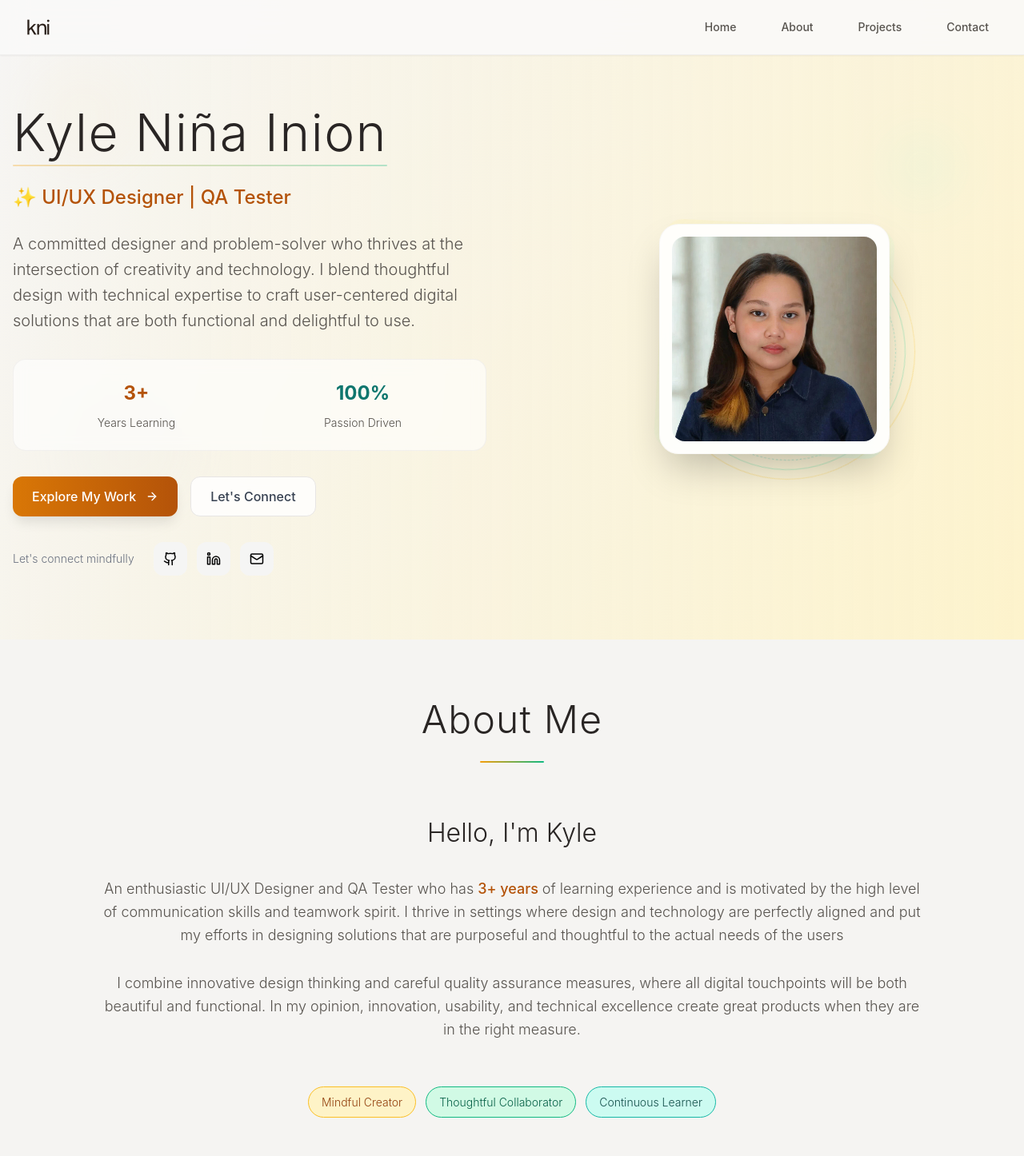
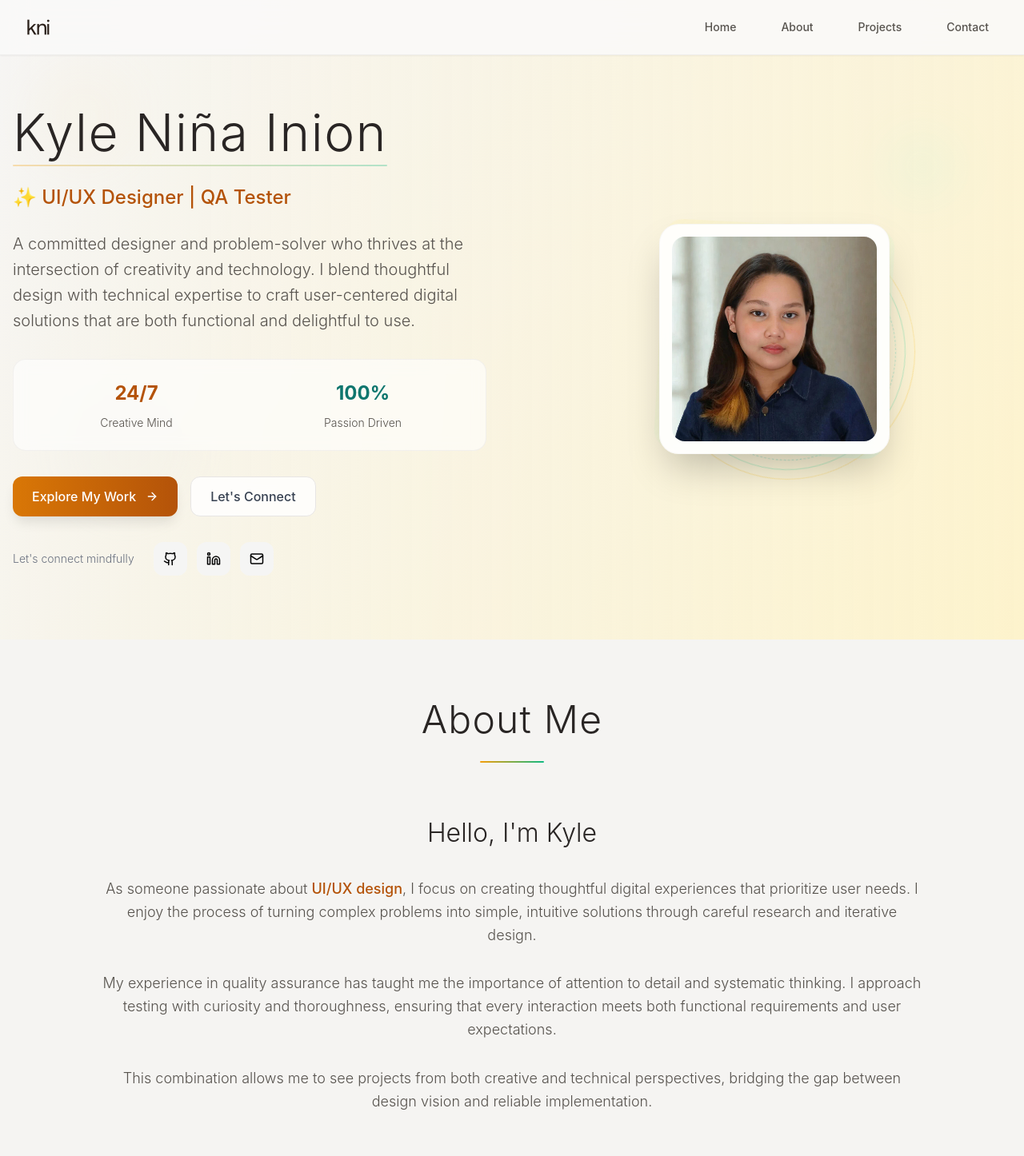
Before and after one commit to istroberiless/Portfolio, a React (Create React App) app: page / in a window 1280 px wide. Shown: the top 1446 px of the page at 80% size. Built offline with nearby package versions, Linux system fonts and the light colour scheme.

Commit message:
modified about me message

```diff
--- a/src/App.js
+++ b/src/App.js
@@ -185,8 +185,8 @@ function App() {
 
               <div className={heroStyles.heroStats}>
                 <div className={heroStyles.heroStatItem}>
-                  <div className={`${heroStyles.heroStatNumber} ${heroStyles.amber}`}>3+</div>
-                  <div className={heroStyles.heroStatLabel}>Years Learning</div>
+                  <div className={`${heroStyles.heroStatNumber} ${heroStyles.amber}`}>24/7</div>
+                  <div className={heroStyles.heroStatLabel}>Creative Mind</div>
                 </div>
                 <div className={heroStyles.heroStatItem}>
                   <div className={`${heroStyles.heroStatNumber} ${heroStyles.teal}`}>100%</div>
@@ -207,7 +207,7 @@ function App() {
               <div className={heroStyles.heroSocial}>
                 <div className={heroStyles.heroSocialText}>Let's connect mindfully</div>
                 <div className={heroStyles.heroSocialLinks}>
-                  <a href="https://github.com/istroberiless" className={`${heroStyles.heroSocialLink} ${heroStyles.github}`}>
+                  <a href="https://github.com/istroberiless" className={`${heroStyles.heroSocialLink} ${heroStyles.github}`} target="_blank" rel="noopener noreferrer">
                     <Github size={18} />
                   </a>
                   <a href="#" className={`${heroStyles.heroSocialLink} ${heroStyles.linkedin}`}>
@@ -252,13 +252,18 @@ function App() {
             <div className={aboutStyles.aboutIntroContent}>
               <h3 className={aboutStyles.aboutGreeting}>Hello, I'm Kyle</h3>
               <p className={aboutStyles.aboutDescription}>
-                An enthusiastic UI/UX Designer and QA Tester who has <span className={aboutStyles.aboutHighlight}>3+ years </span>
-                of learning experience and is motivated by the high level of communication skills and teamwork spirit.
-                I thrive in settings where design and technology are perfectly aligned and put my efforts in designing solutions that are purposeful and thoughtful to the actual needs of the users
+                As someone passionate about <span className={aboutStyles.aboutHighlight}>UI/UX design</span>,
+                I focus on creating thoughtful digital experiences that prioritize user needs. I enjoy the process of turning
+                complex problems into simple, intuitive solutions through careful research and iterative design.
               </p>
               <p className={aboutStyles.aboutDescription}>
-                I combine innovative design thinking and careful quality assurance measures, where all digital touchpoints will be both beautiful and functional.
-                In my opinion, innovation, usability, and technical excellence create great products when they are in the right measure.
+                My experience in quality assurance has taught me the importance of attention to detail and systematic thinking.
+                I approach testing with curiosity and thoroughness, ensuring that every interaction meets both functional
+                requirements and user expectations.
+              </p>
+              <p className={aboutStyles.aboutDescription}>
+                This combination allows me to see projects from both creative and technical perspectives,
+                bridging the gap between design vision and reliable implementation.
               </p>
               <div className={aboutStyles.aboutTags}>
                 <span className={`${aboutStyles.aboutTag} ${aboutStyles.mindful}`}>Mindful Creator</span>
@@ -391,12 +396,16 @@ function App() {
                     <a
                       href={project.github}
                       className={projectStyles.projectLink}
+                      target="_blank"
+                      rel="noopener noreferrer"
                     >
                       <Github size={16} />
                     </a>
                     <a
                       href={project.live}
                       className={`${projectStyles.projectLink} ${projectStyles.primary}`}
+                      target="_blank"
+                      rel="noopener noreferrer"
                     >
                       <ExternalLink size={16} />
                     </a>
@@ -463,7 +472,7 @@ function App() {
               </div>
             </div>
 
-            <a href="#" className="group flex flex-col items-center gap-3 p-4 hover:scale-105 transition-all duration-300">
+            <a href="#" className="group flex flex-col items-center gap-3 p-4 hover:scale-105 transition-all duration-300" target="_blank" rel="noopener noreferrer">
               <div className="relative">
                 <div className="w-14 h-14 bg-gradient-to-br from-blue-100 to-blue-200 group-hover:from-blue-200 group-hover:to-blue-300 rounded-full flex items-center justify-center transition-all duration-300 shadow-lg group-hover:shadow-xl">
                   <Linkedin size={20} className="text-blue-600 group-hover:text-blue-700 transition-colors duration-300" />
@@ -475,7 +484,7 @@ function App() {
               </div>
             </a>
 
-            <a href="https://github.com/istroberiless" className="group flex flex-col items-center gap-3 p-4 hover:scale-105 transition-all duration-300">
+            <a href="https://github.com/istroberiless" className="group flex flex-col items-center gap-3 p-4 hover:scale-105 transition-all duration-300" target="_blank" rel="noopener noreferrer">
               <div className="relative">
                 <div className="w-14 h-14 bg-gradient-to-br from-stone-200 to-stone-300 group-hover:from-stone-300 group-hover:to-stone-400 rounded-full flex items-center justify-center transition-all duration-300 shadow-lg group-hover:shadow-xl">
                   <Github size={20} className="text-stone-600 group-hover:text-stone-700 transition-colors duration-300" />
@@ -501,10 +510,10 @@ function App() {
           </div>
 
           <div className="flex justify-center gap-6 mb-10">
-            <a href="https://github.com/istroberiless" className="p-4 bg-stone-700 hover:bg-amber-600 rounded-2xl transition-colors duration-300">
+            <a href="https://github.com/istroberiless" className="p-4 bg-stone-700 hover:bg-amber-600 rounded-2xl transition-colors duration-300" target="_blank" rel="noopener noreferrer">
               <Github size={20} />
             </a>
-            <a href="#" className="p-4 bg-stone-700 hover:bg-amber-600 rounded-2xl transition-colors duration-300">
+            <a href="#" className="p-4 bg-stone-700 hover:bg-amber-600 rounded-2xl transition-colors duration-300" target="_blank" rel="noopener noreferrer">
               <Linkedin size={20} />
             </a>
             <a href="#" className="p-4 bg-stone-700 hover:bg-amber-600 rounded-2xl transition-colors duration-300">
```
